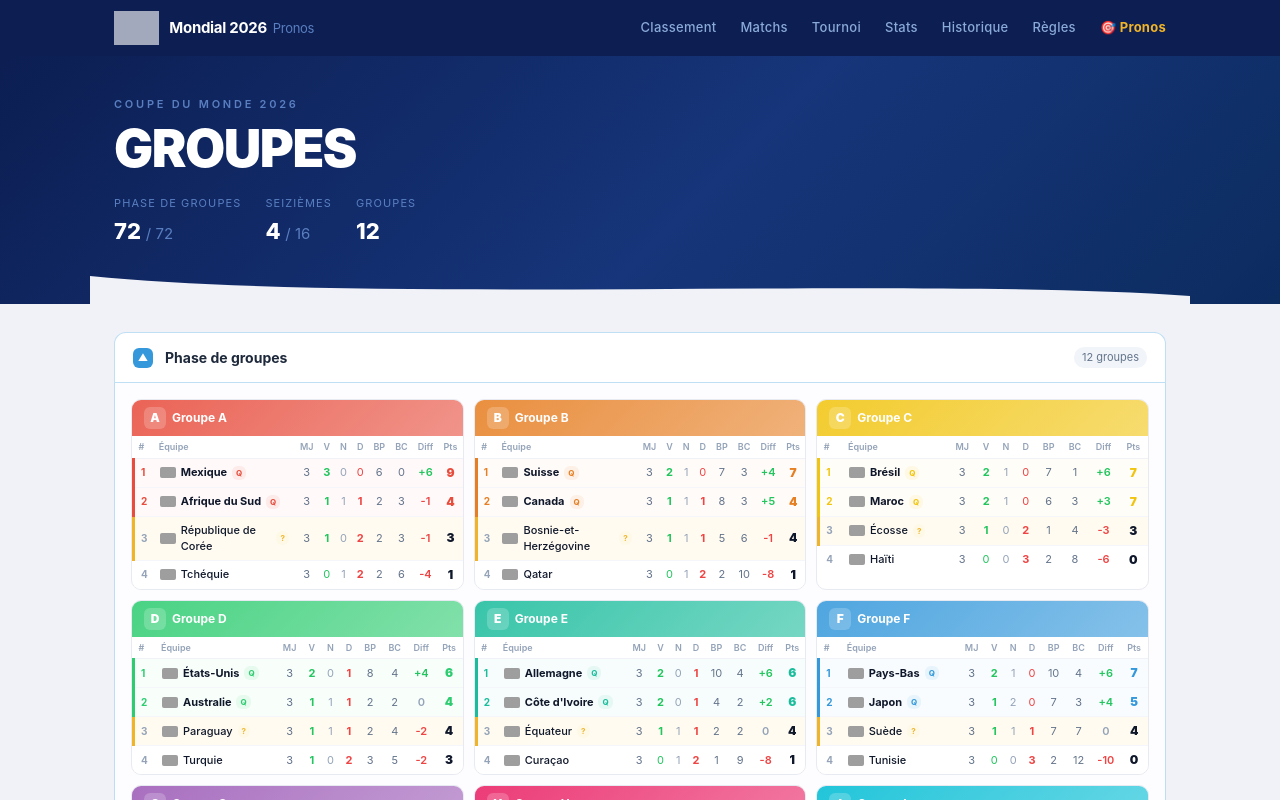
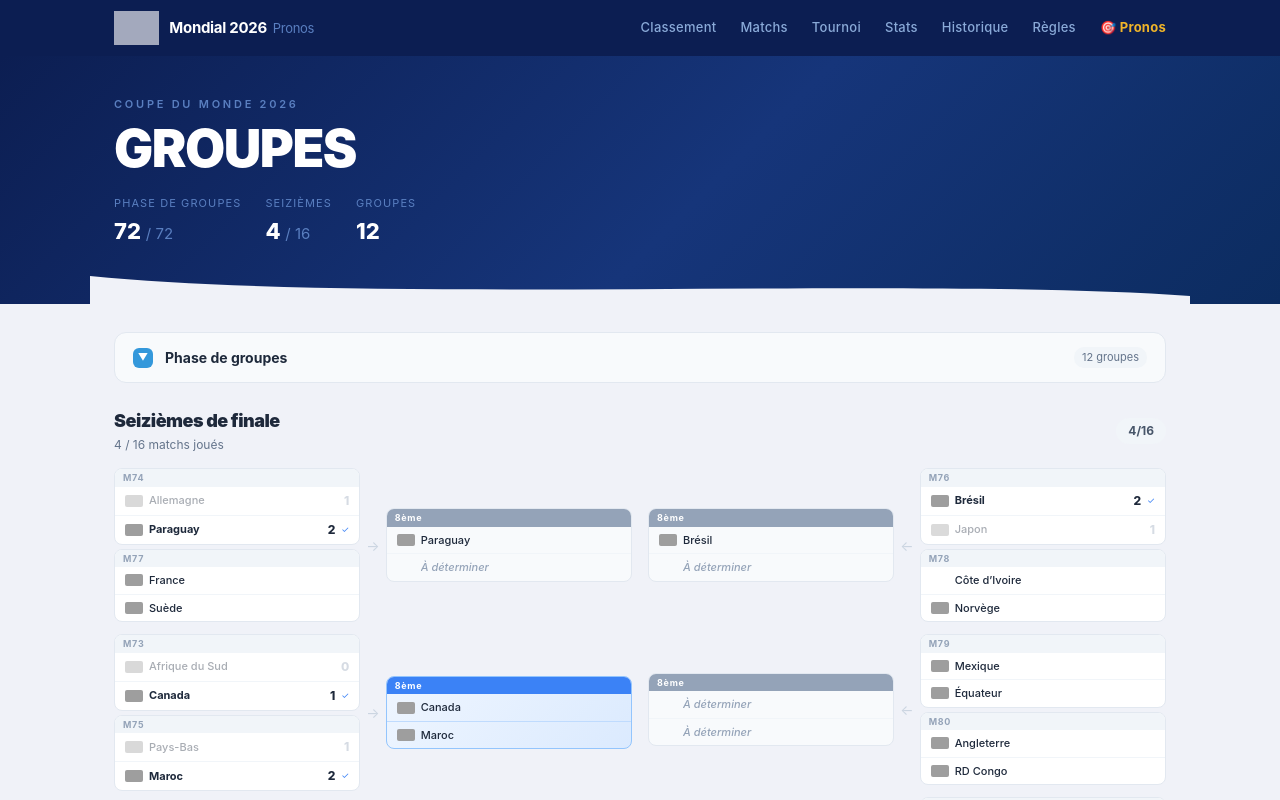
Before and after one commit to antolarp/mondial2026, a Next.js app: page /groupes in a window 1280 px wide. Shown: the top 800 px of the page. Built offline with nearby package versions, Linux system fonts and the light colour scheme; grey boxes are pictures that could not be loaded.

Commit message:
fix: phase de groupes repliée par défaut

```diff
--- a/app/groupes/GroupesClient.js
+++ b/app/groupes/GroupesClient.js
@@ -226,7 +226,7 @@ function AccordionHeader({ title, count, open, onToggle, accent = '#3b82f6' }) {
 }
 
 export default function GroupesClient({ groupes, matchsR32, matchsR16, resultats }) {
-  const [groupsOpen, setGroupsOpen] = useState(true)
+  const [groupsOpen, setGroupsOpen] = useState(false)
   const [r32Open, setR32Open] = useState(false)
 
   const matchsMap = {}
```
